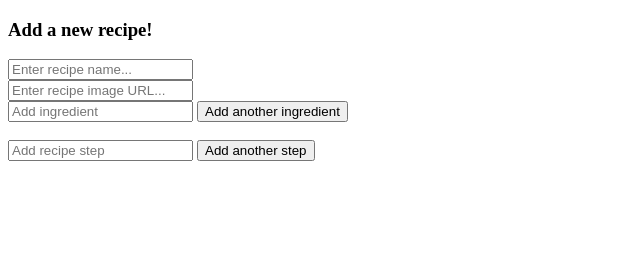
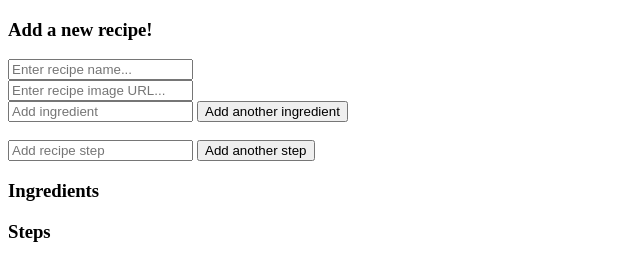
Before and after one commit to Matula23/project-phase-1, a plain HTML site: page index.html in a window 1280 px wide. Shown: the whole page, without its empty margins (0-640 px from the left). Drawn offline with Linux system fonts and the light colour scheme; files that its build step writes are made by us from their sources; files whose address does not match are found by name.

Commit message:
added placeholders for ingredients and steps list

```diff
--- a/index.html
+++ b/index.html
@@ -58,6 +58,16 @@
         </div>
       </form>
     </div>
+    <div id="recipe_placeholder">
+      <div id="ingedients_placeholder">
+        <h3>Ingredients</h3>
+        <ul id='list_of_ingredients'></ul>
+      </div>
+      <div id="steps_placeholder">
+        <h3>Steps</h3>
+        <ul id="list of steps"></ul>
+      </div>
+    </div>
     <script type="text/javascript" src="src/index.js"></script>
   </body>
 </html>
--- a/javascripts/index.js
+++ b/javascripts/index.js
@@ -1,3 +1,7 @@
 document.addEventListener('DOMContentLoaded', ()=>{
 
 })
+
+function addIngredient(){
+  const
+}
```
